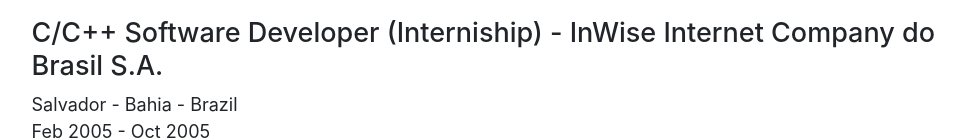
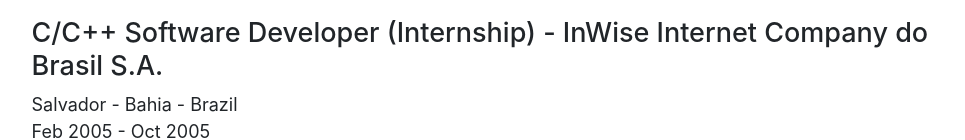
Before and after one commit to marcosdeaguiar/personal-web-site, a Gatsby site: page / in a window 1280 px wide. Shown: the part 2430-2570 px from the top of the page, without its empty margins (148-1113 px from the left). Built offline with nearby package versions, Linux system fonts and the light colour scheme; Gatsby itself is replaced by a stand-in of ours.

Commit message:
Fixing typo.

```diff
--- a/src/components/Position.js
+++ b/src/components/Position.js
@@ -79,7 +79,7 @@ const positionData = [
     },
 
     {
-        title: "C/C++ Software Developer (Interniship) - InWise Internet Company do Brasil S.A.",
+        title: "C/C++ Software Developer (Internship) - InWise Internet Company do Brasil S.A.",
         city: "Salvador - Bahia - Brazil",
         duration: "Feb 2005 - Oct 2005",
         tasks: [
```
